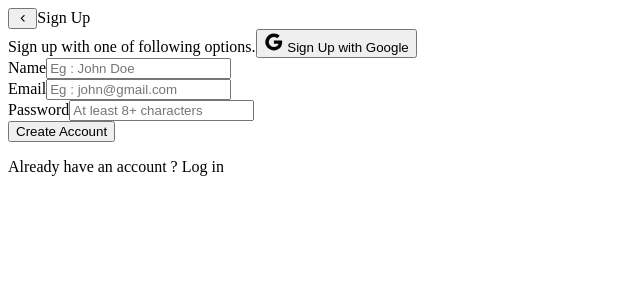
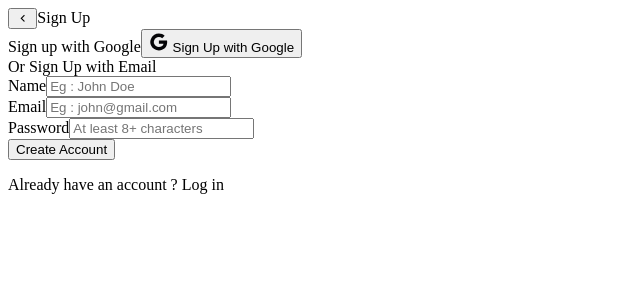
Before and after one commit to muhammadsemeer/soorya-reading-day, a React app: page / in a window 1280 px wide. Shown: the top 300 px of the page, without its empty margins (0-640 px from the left). Built offline with nearby package versions, Linux system fonts and the light colour scheme; a web font is replaced by a local one.

Commit message:
Signup Page Updations

```diff
--- a/src/components/SignUp/SignUp.jsx
+++ b/src/components/SignUp/SignUp.jsx
@@ -4,16 +4,16 @@ export default function SignUp() {
   return (
     <div className="bg-white w-full min-h-screen text-dark px-8 font-Mulish">
       <div className="w-full flex items-center justify-start py-8">
-        <button className="text-gray-500 w-10 border rounded-md border-dark h-10 p-3 flex items-center justify-center text-xl border-opacity-10 outline-none">
+        <button className="pointer text-gray-500 w-10 border rounded-md border-dark h-10 p-3 flex items-center justify-center text-xl border-opacity-10 outline-none">
           <i className="ri-arrow-left-s-line"></i>
         </button>
         <span className="pl-5 text-2xl font-extrabold">Sign Up</span>
       </div>
       <div className="w-full">
         <span className="text-xs inline-block mb-5 text-gray-700">
-          Sign up with one of following options.
+          Sign up with Google
         </span>
-        <button className="border rounded-lg h-12 bg-white border-dark w-full py-2 flex items-center justify-center outline-none  text-sm border-opacity-10">
+        <button className="pointer hover:shadow-md transition transition-duration-300 border rounded-lg h-12 bg-white border-dark w-full py-2 flex items-center justify-center outline-none  text-sm border-opacity-10">
           <svg
             className="mr-3"
             width="20"
@@ -49,7 +49,10 @@ export default function SignUp() {
           Sign Up with Google
         </button>
       </div>
-      <form action="" className="w-full mt-5" autoComplete="off">
+      <span className="text-xs inline-block mt-5 text-gray-700">
+          Or Sign Up with Email
+        </span>
+      <form action="" className="w-full mt-2" autoComplete={"off"}>
         <div className="input-group flex items-start justify-center flex-col my-3 ">
           <label htmlFor="name" className="text-sm">
             Name
@@ -63,11 +66,11 @@ export default function SignUp() {
           />
         </div>
         <div className="input-group flex items-start justify-center flex-col my-3 ">
-          <label htmlFor="name" className="text-sm">
+          <label htmlFor="email" className="text-sm">
             Email
           </label>
           <input
-            type="text"
+            type="email"
             name="email"
             id="email"
             placeholder="Eg : john@gmail.com"
@@ -79,7 +82,7 @@ export default function SignUp() {
             Password
           </label>
           <input
-            type="text"
+            type="password"
             name="password"
             id="password"
             placeholder="At least 8+ characters"
@@ -88,14 +91,17 @@ export default function SignUp() {
         </div>
       </form>
       <div className="w-full my-8 flex items-center justify-center ">
-        <button className="s-btn w-full h-12 bg-dark text-sm outline-none text-white rounded-lg ">
+        <button
+          type="submit"
+          className="pointer s-btn w-full h-12 bg-grey text-sm outline-none hover:shadow-lg transition transition-duration-300 text-white rounded-lg "
+        >
           Create Account
         </button>
       </div>
       <div className="w-full flex items-center justify-center text-sm text-gray-600">
         <p>
           Already have an account ?{" "}
-          <span className="font-bold text-dark ">Log in</span>
+          <span className="font-bold text-dark pointer">Log in</span>
         </p>
       </div>
     </div>
--- a/src/tailwind.css
+++ b/src/tailwind.css
@@ -12,6 +12,15 @@
 background:#1f1f1f
   }
 
+  input,
+body,
+textarea,
+button,
+select,
+a {
+  -webkit-tap-highlight-color: rgba(0, 0, 0, 0) !important;
+}
+
 @import "tailwindcss/base";
 @import "tailwindcss/components";
 @import "tailwindcss/utilities";
--- a/tailwind.config.js
+++ b/tailwind.config.js
@@ -6,7 +6,7 @@ module.exports = {
       backgroundColor: {
         "l-col": "#232323",
         "dark":"#050507",
-        "grey":"#121212"
+        "grey":"#151515"
 
       },
       colors:{
```
